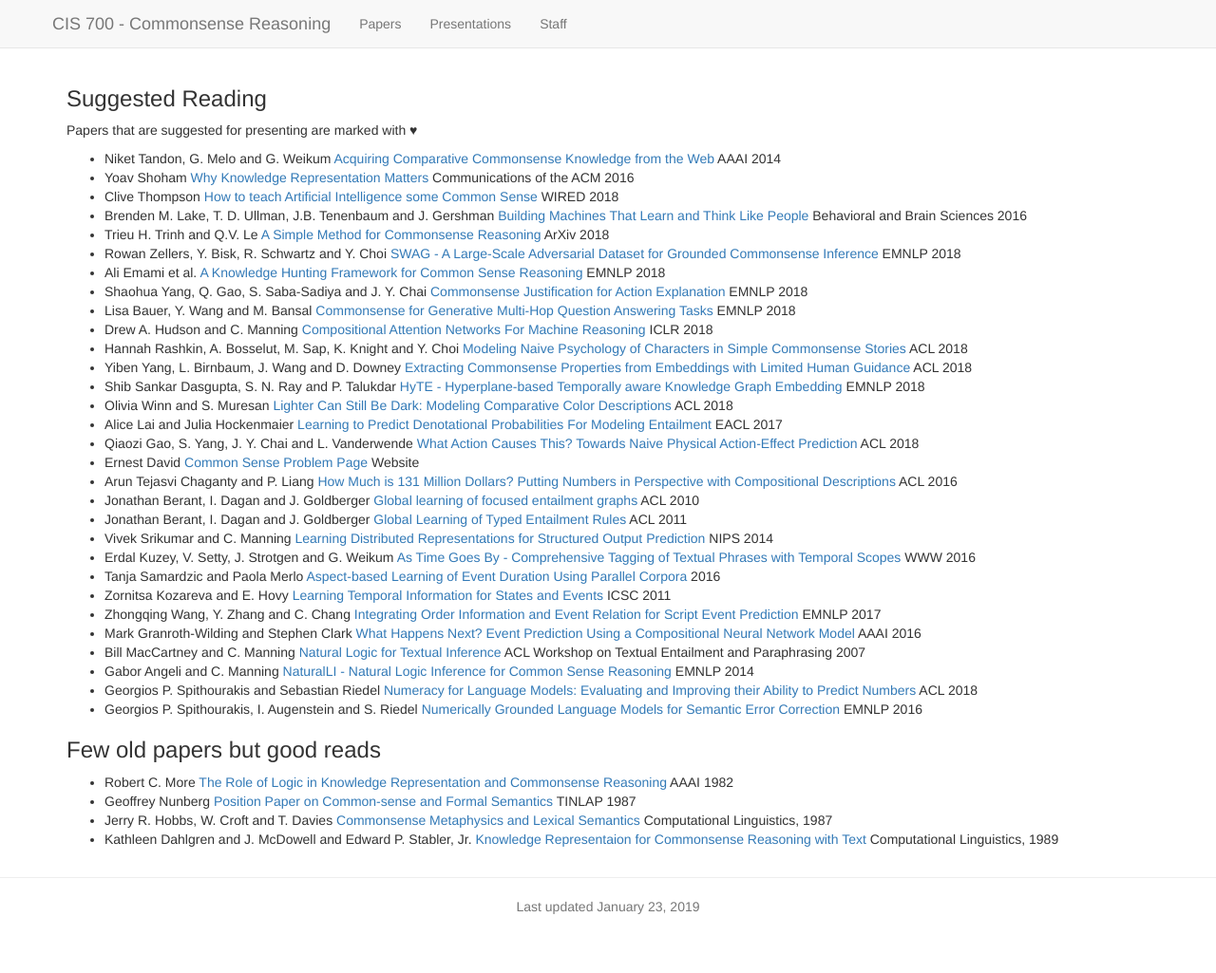
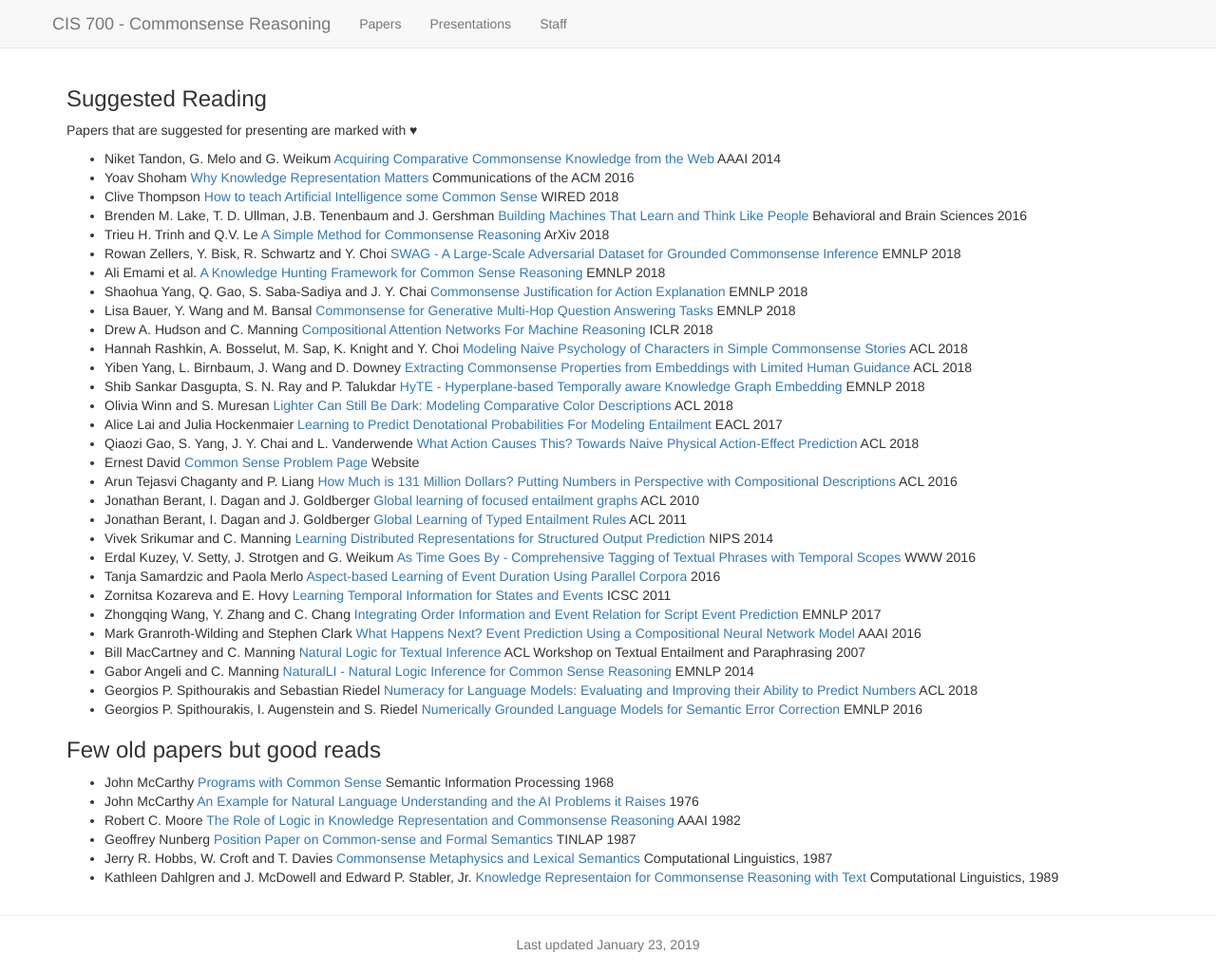
Before and after one commit to nitishgupta/cis700dr, a Jekyll site: the page built from papers.md, in a window 1280 px wide. Shown: the whole page at 95% size. Built offline with Jekyll 4.4.1, drawn with Linux system fonts in a browser that asks for light colours; nearby versions of some CDN libraries; a script that is not in the unit is left out; before the commit the page ends 985 px from its top, so only the background shows below that.

Commit message:
added papers

```diff
--- a/_data/papers.yaml
+++ b/_data/papers.yaml
@@ -214,7 +214,21 @@ suggested:
 
 old:
     -
-        authors: Robert C. More
+        authors: John McCarthy
+        title: Programs with Common Sense
+        link: https://www.cs.cornell.edu/selman/cs672/readings/mccarthy-upd.pdf
+        venue: Semantic Information Processing 1968
+        date:
+        presenters:
+    -
+        authors: John McCarthy
+        title: An Example for Natural Language Understanding and the AI Problems it Raises
+        link: http://jmc.stanford.edu/articles/mrhug.html
+        venue: 1976
+        date:
+        presenters:
+    -
+        authors: Robert C. Moore
         title: The Role of Logic in Knowledge Representation and Commonsense Reasoning
         link: http://www.aaai.org/Papers/AAAI/1982/AAAI82-103.pdf
         venue: AAAI 1982
```
